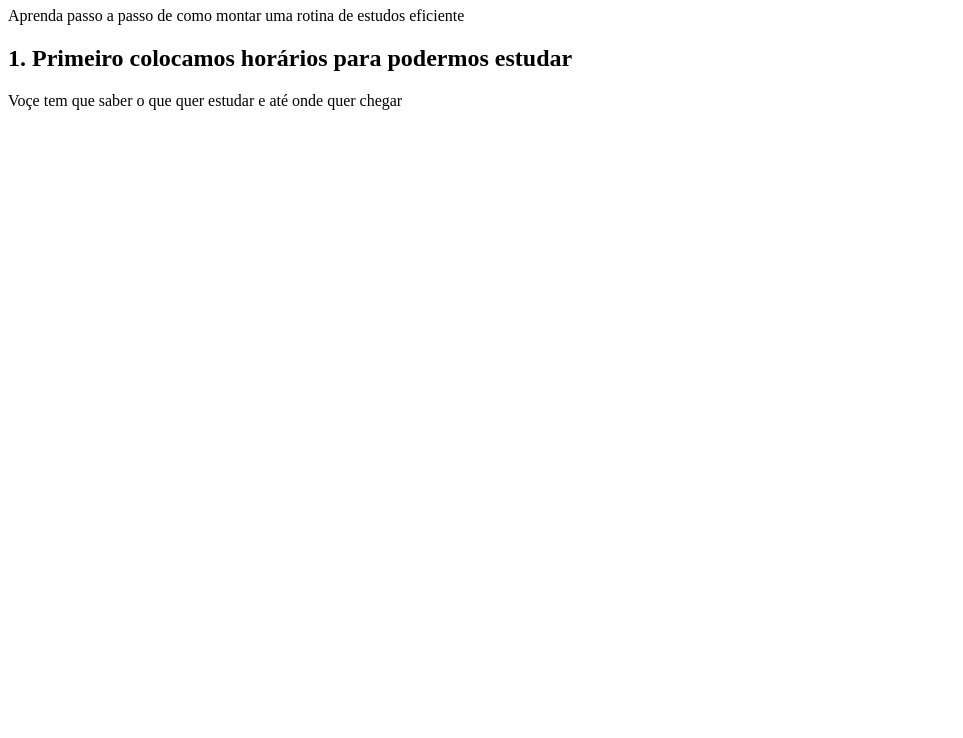
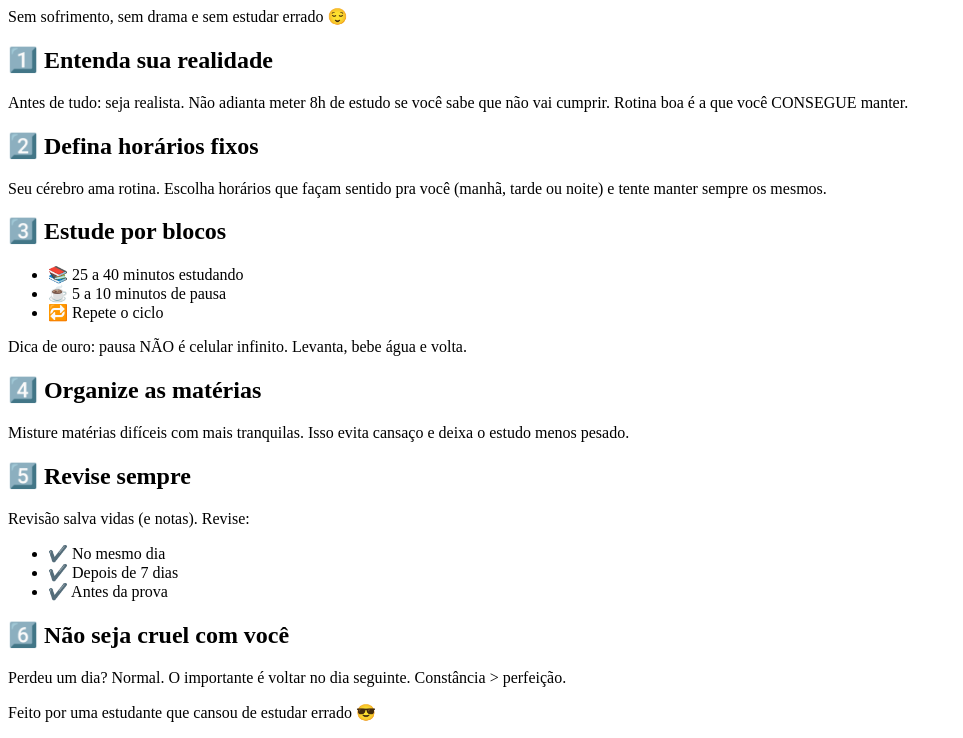
Before and after one commit to 1C-Maria-Sgrignoli/seliga, a plain HTML site: page index.html in a window 1280 px wide. Shown: the part 73-811 px from the top of the page, without its empty margins (0-963 px from the left). Drawn offline with Linux system fonts and the light colour scheme.

Commit message:
Revise and expand study routine content in HTML

```diff
--- a/index.html
+++ b/index.html
@@ -1,14 +1,76 @@
 <!DOCTYPE html>
-<html>
+<html lang="pt-BR">
 <head>
-    <title>Como criar uma rotina de estudos</title>
-    <meta charset="UTF-8">
-</head>
+  <meta charset="UTF-8">
+  <title>Rotina de Estudos que Funciona</title>
+  <meta name="viewport" content="width=device-width, initial-scale=1.0">
+
 <body>
-    <h1>Bem-vindo!</h1>
-    <p>Aprenda passo a passo de como montar uma rotina de estudos eficiente</p>
+
+  <header>
+    <h1>Como Criar uma Rotina de Estudos que Funciona</h1>
+    <p>Sem sofrimento, sem drama e sem estudar errado 😌</p>
+  </header>
+
+  <section>
+    <h2>1️⃣ Entenda sua realidade</h2>
+    <p>
+      Antes de tudo: seja realista. Não adianta meter 8h de estudo se você sabe
+      que não vai cumprir. Rotina boa é a que você CONSEGUE manter.
+    </p>
+  </section>
+
+  <section>
+    <h2>2️⃣ Defina horários fixos</h2>
+    <p>
+      Seu cérebro ama rotina. Escolha horários que façam sentido pra você
+      (manhã, tarde ou noite) e tente manter sempre os mesmos.
+    </p>
+  </section>
+
+  <section>
+    <h2>3️⃣ Estude por blocos</h2>
+    <ul>
+      <li>📚 25 a 40 minutos estudando</li>
+      <li>☕ 5 a 10 minutos de pausa</li>
+      <li>🔁 Repete o ciclo</li>
+    </ul>
+    <div class="dica">
+      Dica de ouro: pausa NÃO é celular infinito. Levanta, bebe água e volta.
+    </div>
+  </section>
+
+  <section>
+    <h2>4️⃣ Organize as matérias</h2>
+    <p>
+      Misture matérias difíceis com mais tranquilas.
+      Isso evita cansaço e deixa o estudo menos pesado.
+    </p>
+  </section>
+
+  <section>
+    <h2>5️⃣ Revise sempre</h2>
+    <p>
+      Revisão salva vidas (e notas). Revise:
+    </p>
+    <ul>
+      <li>✔️ No mesmo dia</li>
+      <li>✔️ Depois de 7 dias</li>
+      <li>✔️ Antes da prova</li>
+    </ul>
+  </section>
+
+  <section>
+    <h2>6️⃣ Não seja cruel com você</h2>
+    <p>
+      Perdeu um dia? Normal. O importante é voltar no dia seguinte.
+      Constância > perfeição.
+    </p>
+  </section>
+
+  <footer>
+    <p>Feito por uma estudante que cansou de estudar errado 😎</p>
+  </footer>
+
 </body>
-
 </html>
-<h2>1. Primeiro colocamos horários para podermos estudar</h2>
-<p>Voçe tem que saber o que quer estudar e até onde quer chegar</p>
```
